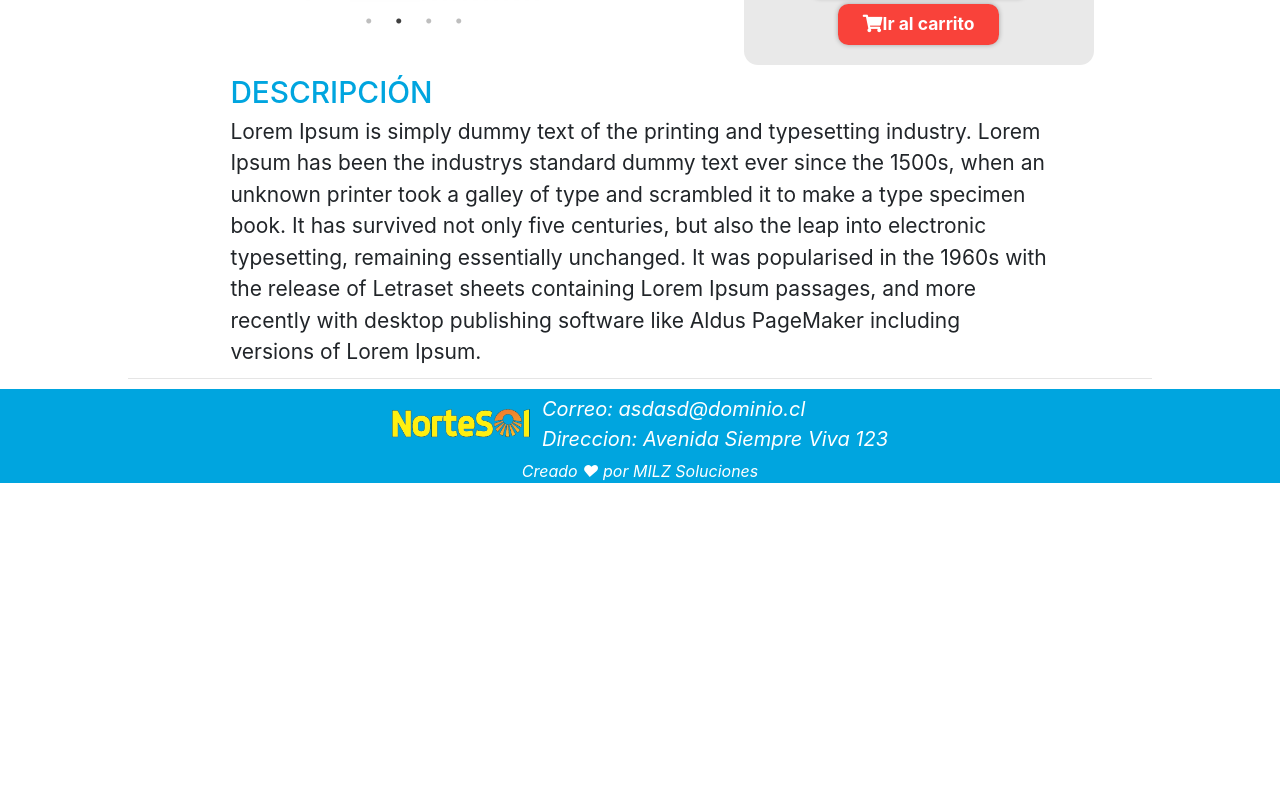
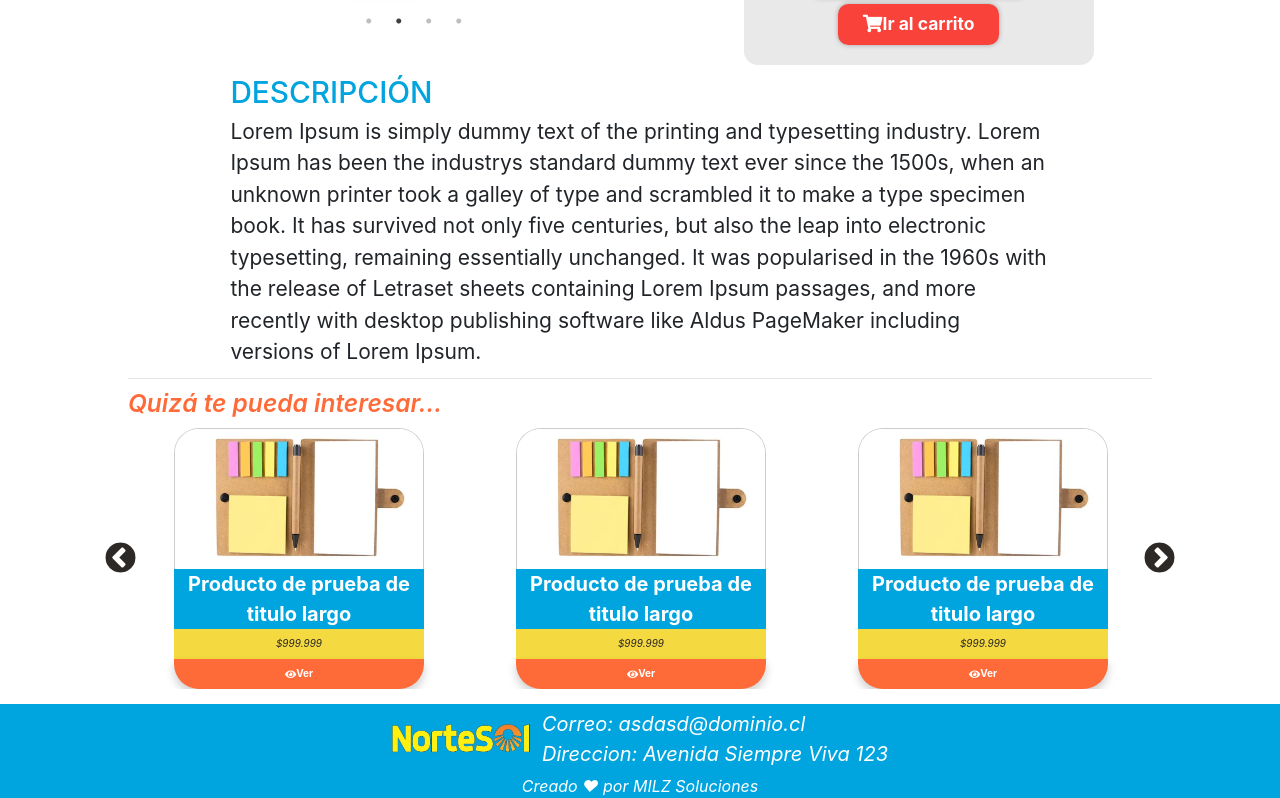
Before and after one commit to MilzCode/nortesol, a Next.js app: page /producto in a window 1280 px wide. Shown: the part 517-1315 px from the top of the page. Before the commit the page ends 1000 px from the top, so only its background shows below. Built offline with nearby package versions, Linux system fonts and the light colour scheme.

Commit message:
fix: se termino vista producto

```diff
--- a/components/layout/recursos/Header.tsx
+++ b/components/layout/recursos/Header.tsx
@@ -45,6 +45,7 @@ const Header = () => {
           <input type="text" placeholder="Buscar" />
           <button type="submit">
             <i className="fas fa-search" />
+            <span className="TEXTINVISIBLE">buscar</span>
           </button>
         </form>
         {ingresado ? (
--- a/components/venta/ProductoRelacionados.tsx
+++ b/components/venta/ProductoRelacionados.tsx
@@ -1,11 +1,61 @@
-import React from 'react'
+import React from "react";
+import Slider from "react-slick";
+import Image from "next/image";
+import ProductoVistaMiniatura from "./ProductoVistaMiniatura";
 
 const ProductoRelacionados = () => {
+  const Arrow = (props: any) => {
+    const { className, style, onClick } = props;
     return (
-        <div className="productoRelacionados">
+      <div
+        className={`${className} productoRelacionados__arrow`}
+        style={{
+          ...style,
+        }}
+        onClick={onClick}
+      />
+    );
+  };
+  const settings = {
+    infinite: true,
+    speed: 500,
+    slidesToShow: 4,
+    slidesToScroll: 1,
+    autoplay: true,
+    autoplaySpeed: 4000,
+    nextArrow: <Arrow />,
+    prevArrow: <Arrow />,
+    responsive: [
+      {
+        breakpoint: 1300,
+        settings: {
+          slidesToShow: 3,
+          slidesToScroll: 3,
+        },
+      },
+      {
+        breakpoint: 750,
+        settings: {
+          slidesToShow: 2,
+          slidesToScroll: 2,
+        },
+      },
+    ],
+  };
+  return (
+    <div className="productoRelacionados">
+      <h4 className="productoRelacionados__titulo">
+        Quizá te pueda interesar...
+      </h4>
+      <Slider {...settings}>
+        <ProductoVistaMiniatura className="m-auto" />
+        <ProductoVistaMiniatura className="m-auto" />
+        <ProductoVistaMiniatura className="m-auto" />
+        <ProductoVistaMiniatura className="m-auto" />
+        <ProductoVistaMiniatura className="m-auto" />
+      </Slider>
+    </div>
+  );
+};
 
-        </div>
-    )
-}
-
-export default ProductoRelacionados
+export default ProductoRelacionados;
--- a/components/venta/ProductoVistaMiniatura.tsx
+++ b/components/venta/ProductoVistaMiniatura.tsx
@@ -1,9 +1,9 @@
 import React from "react";
 import Image from "next/image";
 
-const ProductoVistaMiniatura = () => {
+const ProductoVistaMiniatura = ({className} : any) => {
   return (
-    <div className="productoVistaMiniatura">
+    <div className={`productoVistaMiniatura ${className}`}>
       <div className="productoVistaMiniatura__imagen NOSELECT">
         <Image
           src={`/static/img/libreta.jpg`}
--- a/pages/_app.tsx
+++ b/pages/_app.tsx
@@ -7,6 +7,7 @@ function MyApp({ Component, pageProps }: AppProps) {
   return (
     <>
       <Head>
+        <html lang="es" />
         <title>NorteSol</title>
         <meta name="description" content="NorteSol" />
         <meta name="viewport" content="width=device-width, initial-scale=1" />
--- a/pages/producto.tsx
+++ b/pages/producto.tsx
@@ -13,6 +13,7 @@ const Producto = () => {
       <ProductoBody />
       <hr />
       <ProductoRelacionados />
+      <br />
     </>
   );
 };
--- a/styles/variables.scss
+++ b/styles/variables.scss
@@ -85,5 +85,5 @@ $fontFamily: "Roboto", "Segoe UI", "Oxygen", "Ubuntu", "Cantarell", "Fira Sans",
 //TEXTINVISIBLE sirve para que un texto no aparezca en pantalla (esto puede servir por temas de SEO)
 .TEXTINVISIBLE {
   text-indent: -9999px;
-  font-size: 1px;
+  position: absolute;
 }
--- a/styles/venta/ProductoRelacionados.scss
+++ b/styles/venta/ProductoRelacionados.scss
@@ -1,3 +1,28 @@
-.productoRelacionados{
-
+.productoRelacionados {
+  margin: auto;
+  max-width: 82vw;
+  &__titulo {
+    font-size: sizeBasedOnTitle(0.7);
+    font-weight: 600;
+    margin-bottom: 1rem;
+    font-style: italic;
+    color: $pantone1645C;
+  }
+  &__arrow {
+    display: block;
+    z-index: 1;
+    width: auto !important;
+    height: auto !important;
+    margin: 0 !important;
+    // transform: rotate(-90deg);
+    // &:last-child {
+    //   transform: rotate(90deg);
+    // }
+    &::before {
+      font-size: sizeBasedOnTitle(1) !important;
+      color: $pantoneBlackC !important;
+      opacity: 1 !important;
+      text-align: center !important;
+    }
+  }
 }
```
